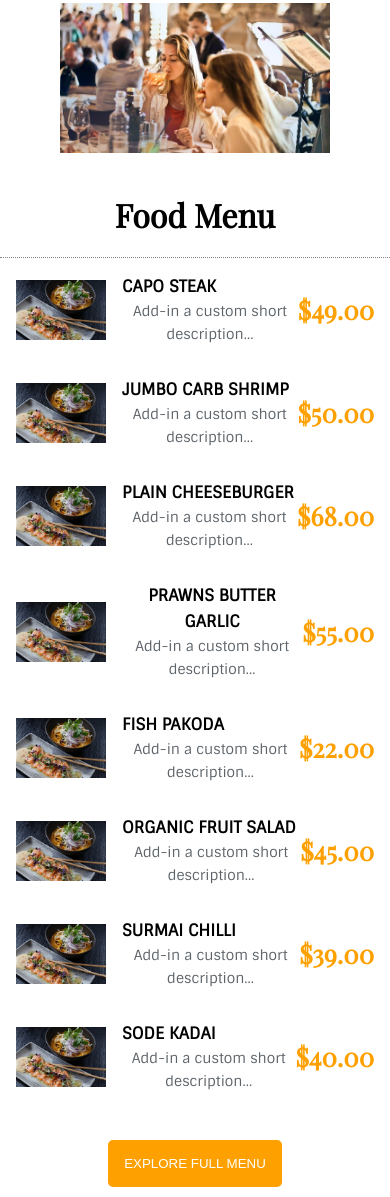
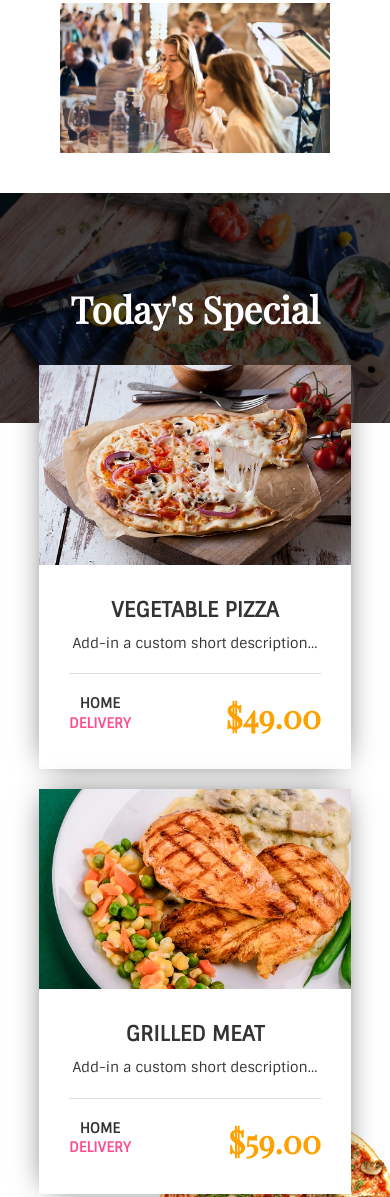
Before and after one commit to markost2549/luxury-restaurant, a website: page index.html in a window 390 px wide. Shown: the part 846-2043 px from the top of the page. Drawn offline with nearby package versions, Linux system fonts and the light colour scheme; files that its build step writes are made by us from their sources.

Commit message:
Make specials section mobile responsive

```diff
--- a/assets/scss/_specials.scss
+++ b/assets/scss/_specials.scss
@@ -26,7 +26,7 @@
   }
 
   .container {
-    h2 {
+    h1 {
       font-family: utilities.$secondary-font;
       color: #fff;
       font-weight: 600;
@@ -43,7 +43,7 @@
       padding-bottom: 100px;
 
       .card {
-        margin: 0 20px;
+        margin: 0 20px 20px;
         color: #333;
         background-color: #fff;
         font-family: utilities.$primary-font;
@@ -56,7 +56,7 @@
           overflow: hidden;
 
           img {
-            height: 100%;
+            width: 100%;
           }
         }
 
@@ -96,10 +96,6 @@
               margin: 0 auto 0 20px;
               padding-left: 20px;
             }
-
-            .price {
-              color: utilities.$primary-color;
-            }
           }
         }
       }
--- a/assets/scss/mobile.scss
+++ b/assets/scss/mobile.scss
@@ -86,7 +86,6 @@
       .left {
         padding: 0 0 30px 0;
       }
-
       .right {
         display: none;
       }
@@ -94,7 +93,51 @@
   }
 }
 #specials {
-  display: none;
+  .back-image {
+    height: 230px;
+  }
+
+  .darker {
+    height: 230px;
+  }
+
+  .container {
+    .today-menu {
+      flex-direction: column;
+
+      .card {
+        width: 80%;
+
+        .photo {
+          height: 200px;
+          width: 100%;
+        }
+
+        .content {
+          text-align: center;
+
+          .delivery {
+            justify-content: space-between;
+
+            .phone {
+              display: none;
+            }
+          }
+        }
+      }
+    }
+  }
+
+  .pizza {
+    width: 60%;
+    bottom: -25px;
+    right: 0px;
+    overflow: hidden;
+
+    img {
+      width: 104%;
+    }
+  }
 }
 #food-menu {
   // display: none;
--- a/index.html
+++ b/index.html
@@ -168,7 +168,7 @@
         <img src="./assets/images/specials-cover.jpg" alt="cover-photo" />
       </div>
       <div class="container">
-        <h2>Today's Special</h2>
+        <h1>Today's Special</h1>
         <div class="today-menu">
           <div class="card">
             <div class="photo">
```
